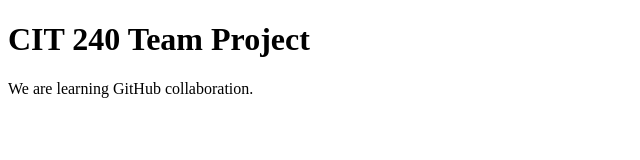
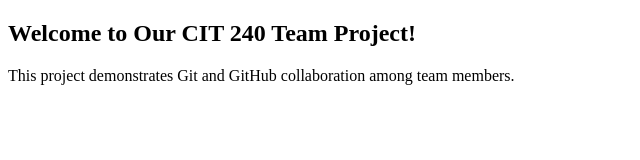
Before and after one commit to m-c-g81925/cit240-team-project, a plain HTML site: page index.html in a window 1280 px wide. Shown: the whole page, without its empty margins (0-640 px from the left). Drawn offline with Linux system fonts and the light colour scheme.

Commit message:
Add homepage welcome message

```diff
--- a/index.html
+++ b/index.html
@@ -5,7 +5,7 @@
     <title>CIT 240 Team Project</title>
 </head>
 <body>
-    <h1>CIT 240 Team Project</h1>
-    <p>We are learning GitHub collaboration.</p>
+    <h2>Welcome to Our CIT 240 Team Project!</h2>
+<p>This project demonstrates Git and GitHub collaboration among team members.</p>
 </body>
 </html>
```
